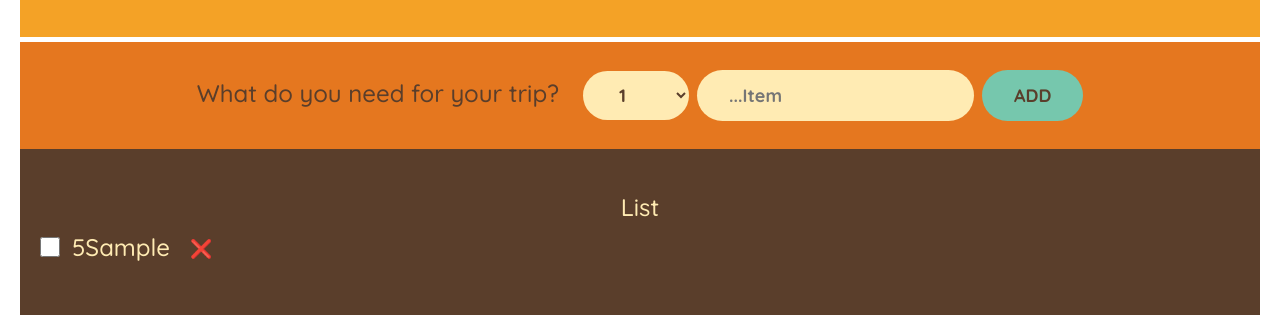
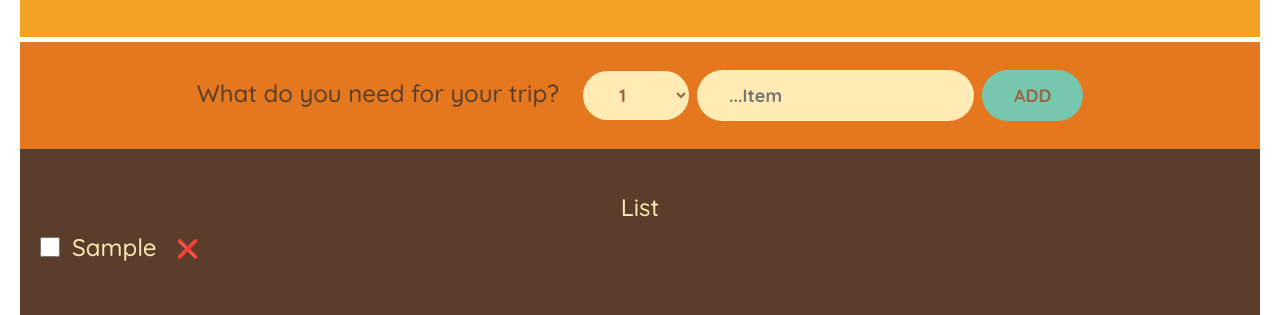
Before and after one commit to yesman234/list, a React (Vite) app in the folder list/: page / in a window 1280 px wide. Both pictures are taken after typing "Sample" into the empty fields and a click on the button "ADD". Shown: the part 127-442 px from the top of the page. Built offline with nearby package versions, Linux system fonts and the light colour scheme.

Commit message:
line through functional using setState() vs JSON prop

```diff
--- a/list/package.json
+++ b/list/package.json
@@ -1,4 +1,4 @@
-{
+  {
   "name": "list",
   "private": true,
   "version": "0.0.0",
@@ -25,6 +25,6 @@
     "eslint-plugin-react": "^7.33.2",
     "eslint-plugin-react-hooks": "^4.6.0",
     "eslint-plugin-react-refresh": "^0.4.5",
-    "vite": "^8.0.14"
+    "vite": "^8.2.2"
   }
 }
--- a/list/src/App.jsx
+++ b/list/src/App.jsx
@@ -77,17 +77,23 @@ function PackingList({items,onDeleteItem, onToggleItem}){
   </ul>
   </div>
 }
-function Item({item, onDeleteItem, onToggleItem}){
-  return(
+
+function Item({ item, onDeleteItem }) {
+  const [taken, setTaken] = useState(item.packed);
+
+  return (
     <li>
-      <input type='checkbox' value={item.packed} onChange={onToggleItem(item.id)}/>
-    <span style = {item.packed===true ? {style:"line-through"}:{}}>
-    {item.quanity}
-    {item.description}
-    </span>
-    <button onClick={()=>onDeleteItem(item.id)}>❌</button>
+      <input
+        onChange={(e) => setTaken(!taken)}
+        type="checkbox"
+        value={item.packed}
+      ></input>
+      <span style={taken ? { textDecoration: "line-through" } : {}}>
+        {item.quantity} {item.description}
+      </span>
+      <button onClick={() => onDeleteItem(item.id)}>❌</button>
     </li>
-  )
+  );
 }
 function Stats({items}){
   const len = items.length;
--- a/list/src/index.css
+++ b/list/src/index.css
@@ -55,7 +55,7 @@ button,
 select,
 input {
   background-color: #ffebb3;
-  color: #5a3e2b;
+  color: #996645;
   font-family: inherit;
   border: none;
   border-radius: 10rem;
@@ -74,8 +74,6 @@ input {
   background-color: #5a3e2b;
   color: #ffebb3;
   padding: 4rem 0;
-
-
   flex-direction: column;
   gap: 3.2rem;
   align-items: center;
@@ -83,6 +81,7 @@ input {
 
 .actions button,
 .list select {
+  text-decoration: line-through;
   text-transform: uppercase;
   padding: 0.8rem 2.4rem;
   font-size: 1.4rem;
@@ -94,7 +93,6 @@ input {
   list-style: none;
   width: 80%;
   overflow: scroll;
-
   display: grid;
   grid-template-columns: repeat(auto-fit, minmax(250px, 1fr));
   gap: 1.2rem;
```
Also changed, not shown: 1 other file (tests, documents, lock files or other folders).
